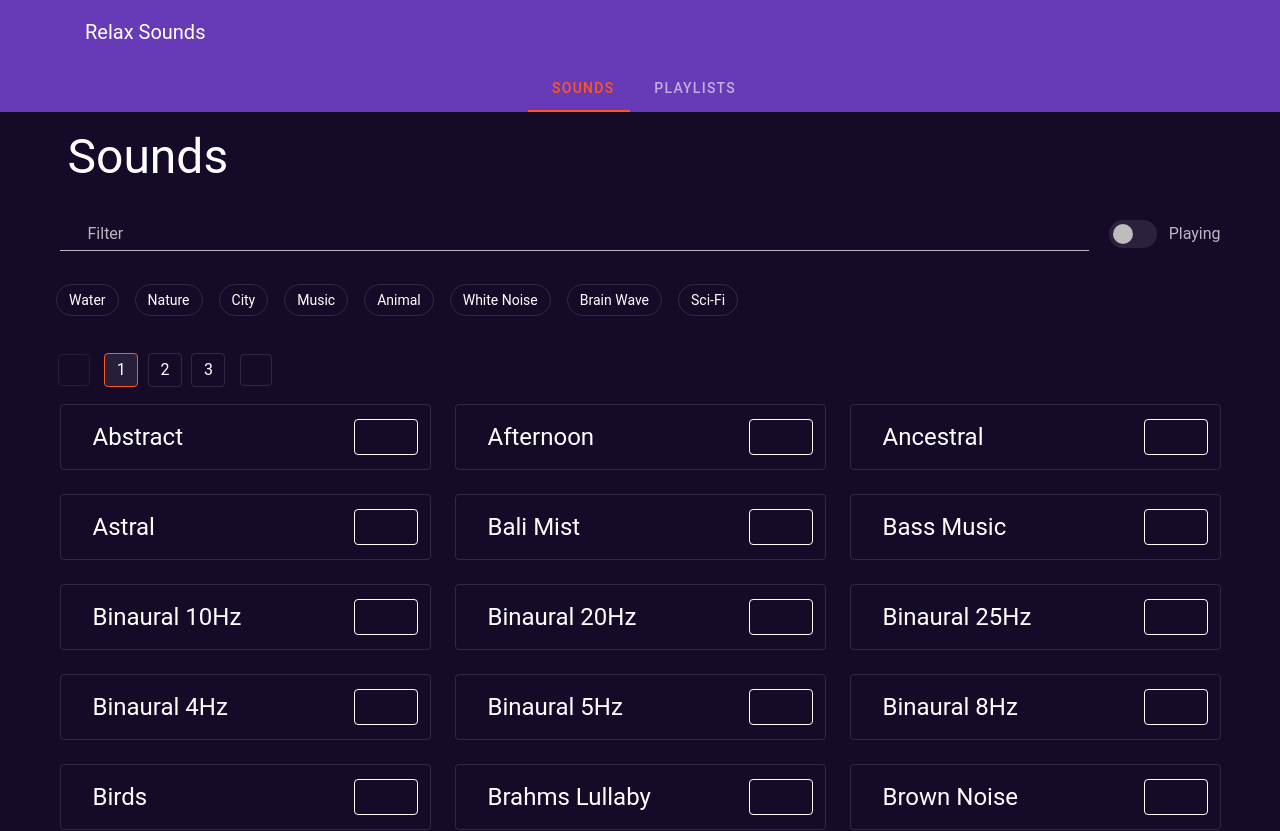
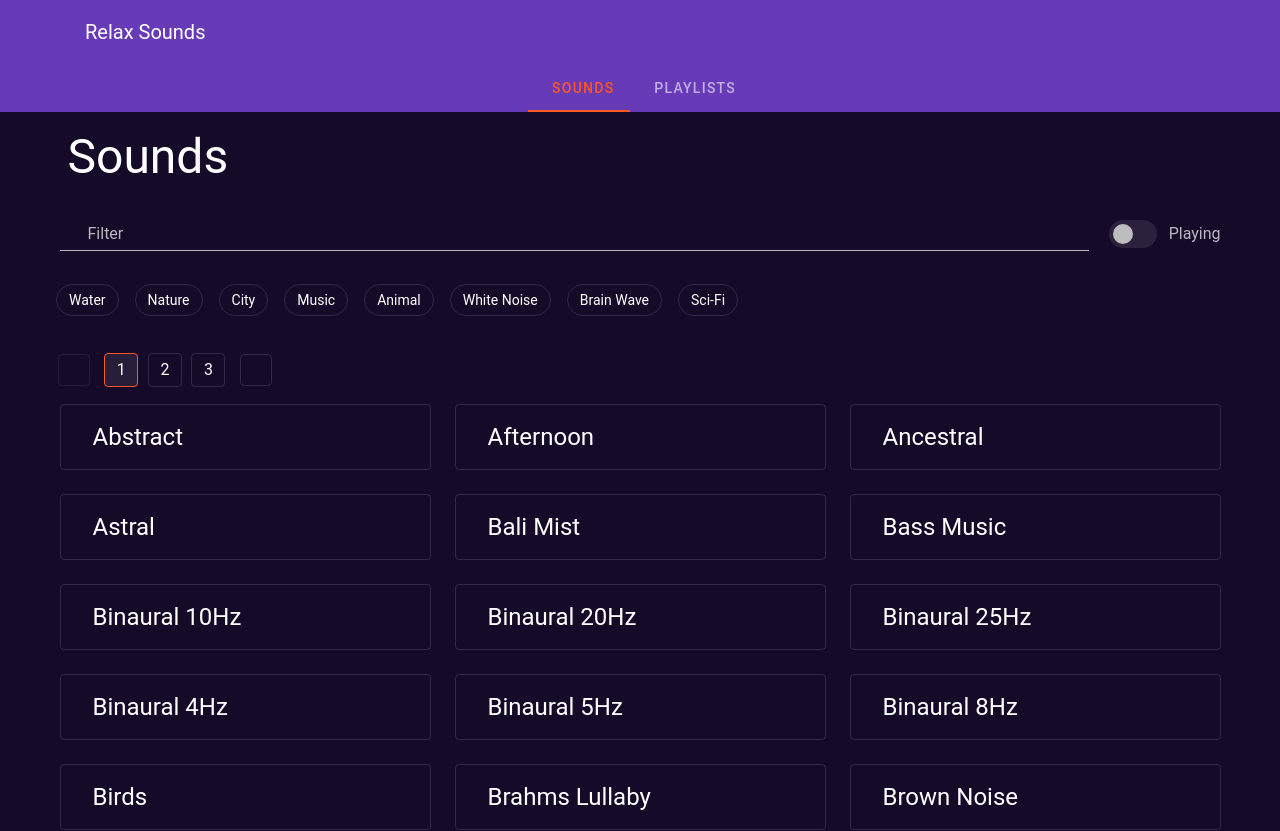
Before and after one commit to gabe565/relax-sounds, a Vue app: page /sounds in a window 1280 px wide. Shown: the top 831 px of the page. Built offline with nearby package versions, Linux system fonts and the light colour scheme; some icons are missing; the HTML template or start-up script is replaced by a standard one.

Commit message:
:lipstick: Use icon buttons more often

```diff
--- a/src/components/Playlist.vue
+++ b/src/components/Playlist.vue
@@ -11,21 +11,21 @@
         </v-card-title>
       </v-col>
       <v-col class="shrink">
-        <v-btn @click.stop="shareDialog = true" elevation="0" outlined>
+        <v-btn @click.stop="shareDialog = true" elevation="0" icon>
           <v-icon dense>
             fas fa-fw fa-share
           </v-icon>
         </v-btn>
       </v-col>
       <v-col class="shrink">
-        <v-btn @click.stop="deleteDialog = true" elevation="0" outlined>
+        <v-btn @click.stop="deleteDialog = true" elevation="0" icon>
           <v-icon dense>
             fas fa-fw fa-trash
           </v-icon>
         </v-btn>
       </v-col>
       <v-col class="shrink pr-4">
-        <v-btn @click.stop="play" elevation="0" outlined>
+        <v-btn @click.stop="play" elevation="0" icon>
           <v-icon dense>
             fas fa-fw fa-play
           </v-icon>
--- a/src/components/Sound.vue
+++ b/src/components/Sound.vue
@@ -19,7 +19,7 @@
         </v-card-title>
       </v-col>
       <v-col class="shrink pr-4">
-        <v-btn @click.stop="playStop" elevation="0" outlined>
+        <v-btn @click.stop="playStop" elevation="0" icon>
           <v-icon dense>
             fas fa-fw {{ icon }}
           </v-icon>
```
